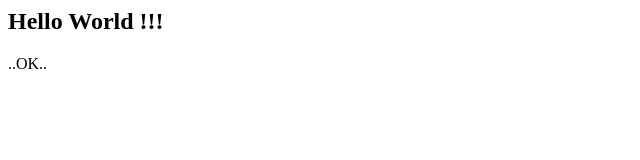
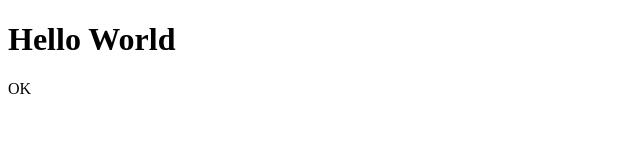
Before and after one commit to Kevscoding/moon.github.io, a plain HTML site: page index.html in a window 1280 px wide. Shown: the whole page, without its empty margins (0-640 px from the left). Drawn offline with Linux system fonts and the light colour scheme.

Commit message:
Update index.html

```diff
--- a/index.html
+++ b/index.html
@@ -1,11 +1,11 @@
-<!DOCTYPE>
+<!DOCTYPE html>
 <html>
-    <head>
-        <meta charset="utf-8">
-        <title>First</title>
-    </head>
-    <body>
-        <h2>Hello World !!!</h2>
-        <p>..OK..</p>
-    </body>
+  <head>
+      <meta charset="utf-8">
+      <title>Life</title>
+  </head>
+  <body>
+      <h1>Hello World</h1>
+      <p>OK</p>
+  </body>
 </html>
```
